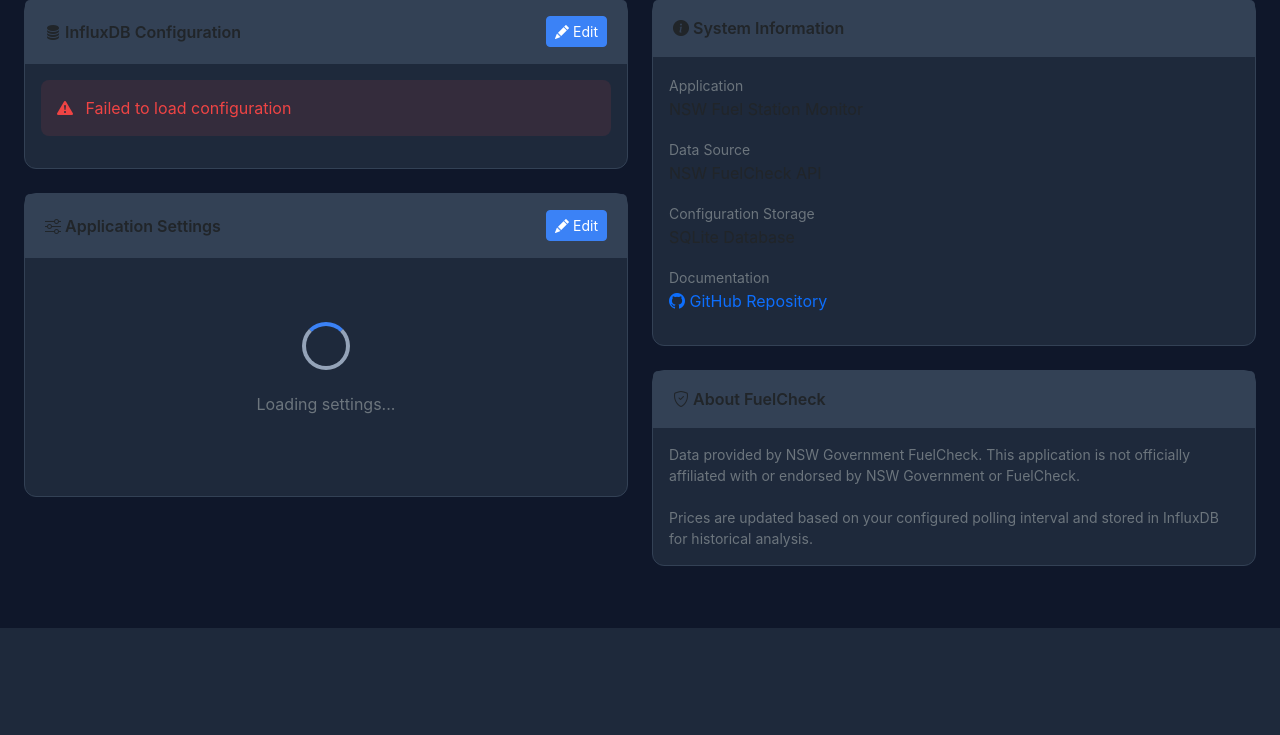
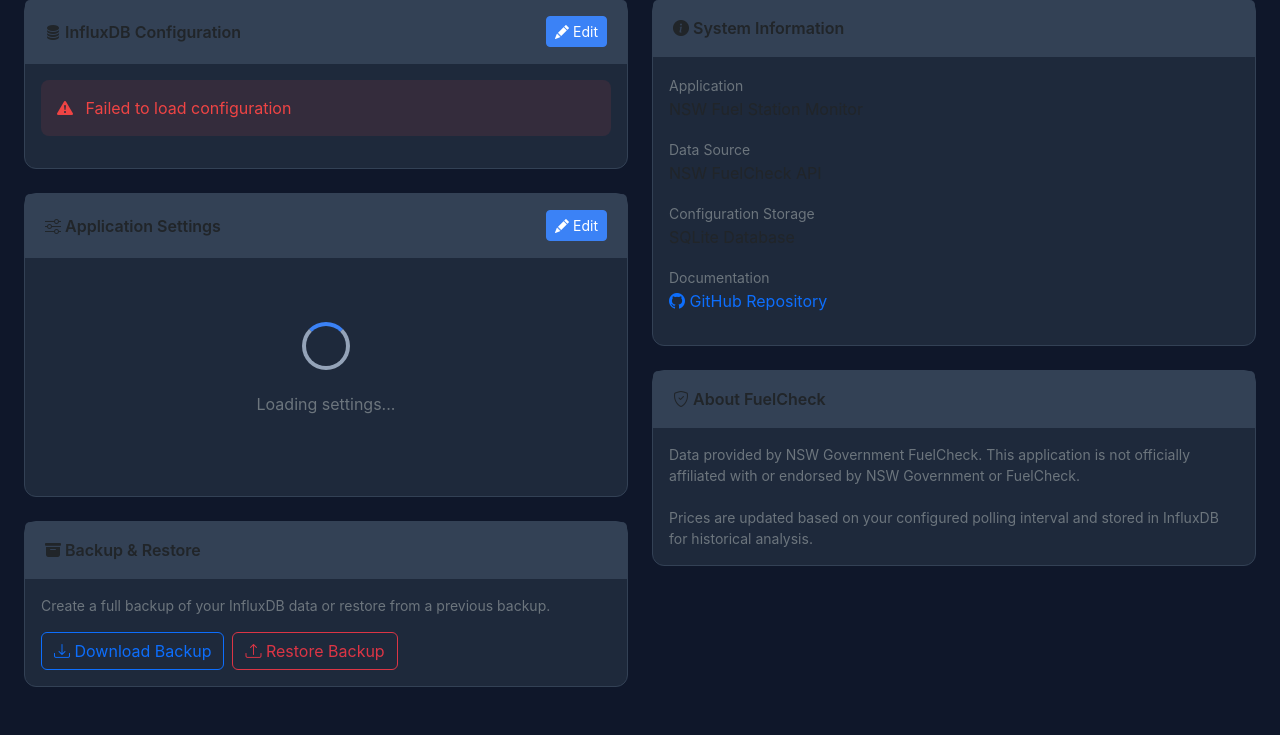
Before and after one commit to m1ckyb/FuelApp, a Flask app: page /settings in a window 1280 px wide. Shown: the part 172-907 px from the top of the page. Before the commit the page ends 800 px from the top, so only its background shows below. Run offline with Flask 3, Linux system fonts and the light colour scheme; some libraries are stand-ins or nearby versions.

Commit message:
feat: add backup/restore, remove default stations, fix price trends

```diff
--- a/docker-compose.yml
+++ b/docker-compose.yml
@@ -37,7 +37,7 @@
       # Mount config file - copy config.yaml.docker to config.yaml before starting
       # or edit docker-compose.yml to mount config.yaml.docker directly
       - ./config.yaml.docker:/app/config.yaml:ro
-      - fuelapp-data:/app/config
+      - ./data:/app/config
     depends_on:
       influxdb:
         condition: service_healthy
@@ -61,4 +61,3 @@
   influxdb-data:
   influxdb-config:
   grafana-data:
-  fuelapp-data:
--- a/templates/base.html
+++ b/templates/base.html
@@ -13,6 +13,8 @@
 
     <!-- Chart.js -->
     <script src="https://cdn.jsdelivr.net/npm/chart.js@4.4.0/dist/chart.umd.js"></script>
+    <script src="https://cdn.jsdelivr.net/npm/date-fns@2.30.0/dist/date-fns.min.js"></script>
+    <script src="https://cdn.jsdelivr.net/npm/chartjs-adapter-date-fns@3.0.0/dist/chartjs-adapter-date-fns.bundle.min.js"></script>
 
     <!-- Custom CSS -->
     <style>
--- a/templates/settings.html
+++ b/templates/settings.html
@@ -47,6 +47,28 @@
                             <div class="loading-spinner" style="width: 3rem; height: 3rem; border-width: 4px;"></div>
                             <p class="text-secondary mt-3">Loading settings...</p>
                         </div>
+                    </div>
+                </div>
+            </div>
+
+            <!-- Backup & Restore -->
+            <div class="card mt-4">
+                <div class="card-header">
+                    <i class="bi bi-archive-fill"></i>
+                    Backup & Restore
+                </div>
+                <div class="card-body">
+                    <p class="small text-secondary">
+                        Create a full backup of your InfluxDB data or restore from a previous backup.
+                    </p>
+                    <div class="d-flex gap-2">
+                        <button class="btn btn-outline-primary" onclick="createBackup()" id="backupBtn">
+                            <i class="bi bi-download"></i> Download Backup
+                        </button>
+                        <button class="btn btn-outline-danger" onclick="document.getElementById('restoreFile').click()" id="restoreBtn">
+                            <i class="bi bi-upload"></i> Restore Backup
+                        </button>
+                        <input type="file" id="restoreFile" accept=".zip" style="display: none" onchange="restoreBackup(this)">
                     </div>
                 </div>
             </div>
@@ -338,5 +360,82 @@
         };
         return text.replace(/[&<>"']/g, m => map[m]);
     }
+
+    async function createBackup() {
+        const btn = document.getElementById('backupBtn');
+        const originalText = btn.innerHTML;
+
+        try {
+            btn.innerHTML = '<span class="spinner-border spinner-border-sm" role="status" aria-hidden="true"></span> Creating...';
+            btn.disabled = true;
+
+            const response = await fetch('/api/backup', { method: 'POST' });
+
+            if (!response.ok) {
+                const data = await response.json();
+                throw new Error(data.error || 'Backup failed');
+            }
+
+            // Trigger download
+            const blob = await response.blob();
+            const url = window.URL.createObjectURL(blob);
+            const a = document.createElement('a');
+            a.href = url;
+            a.download = response.headers.get('Content-Disposition').split('filename=')[1].replace(/"/g, '');
+            document.body.appendChild(a);
+            a.click();
+            window.URL.revokeObjectURL(url);
+            document.body.removeChild(a);
+
+            showToast('Backup created successfully', 'success');
+        } catch (error) {
+            console.error('Backup error:', error);
+            showToast(error.message, 'error');
+        } finally {
+            btn.innerHTML = originalText;
+            btn.disabled = false;
+        }
+    }
+
+    async function restoreBackup(input) {
+        if (!input.files || !input.files[0]) return;
+
+        const file = input.files[0];
+        const btn = document.getElementById('restoreBtn');
+        const originalText = btn.innerHTML;
+
+        if (!confirm('WARNING: Restoring a backup might overwrite existing data. Are you sure?')) {
+            input.value = '';
+            return;
+        }
+
+        try {
+            btn.innerHTML = '<span class="spinner-border spinner-border-sm" role="status" aria-hidden="true"></span> Restoring...';
+            btn.disabled = true;
+
+            const formData = new FormData();
+            formData.append('file', file);
+
+            const response = await fetch('/api/restore', {
+                method: 'POST',
+                body: formData
+            });
+
+            const data = await response.json();
+
+            if (!response.ok) {
+                throw new Error(data.error || 'Restore failed');
+            }
+
+            showToast('Backup restored successfully', 'success');
+        } catch (error) {
+            console.error('Restore error:', error);
+            showToast(error.message, 'error');
+        } finally {
+            btn.innerHTML = originalText;
+            btn.disabled = false;
+            input.value = '';
+        }
+    }
 </script>
 {% endblock %}
--- a/web_app.py
+++ b/web_app.py
@@ -6,12 +6,15 @@
 import logging
 import os
 import secrets
+import shutil
+import subprocess
 import yaml
+import zipfile
 from datetime import datetime, timedelta
 from pathlib import Path
 from typing import Optional
 
-from flask import Flask, render_template, request, jsonify, redirect, url_for
+from flask import Flask, render_template, request, jsonify, redirect, url_for, send_file
 from influxdb_client import InfluxDBClient
 from influxdb_client.client.flux_table import FluxTable
 
@@ -49,6 +52,10 @@
             except Exception:
                 _LOGGER.warning("Could not persist Flask secret key to file")
     app.config['SECRET_KEY'] = secret_key
+
+    # Ensure backup directory exists
+    backup_dir = Path(config.data_dir) / 'backups'
+    backup_dir.mkdir(parents=True, exist_ok=True)
 
 
 @app.route('/')
@@ -209,15 +216,12 @@
         return jsonify({'error': 'Configuration not loaded'}), 500
 
     # Get query parameters
-    station_id = request.args.get('station_id', type=int)
+    station_id = request.args.get('station_id')
     fuel_type = request.args.get('fuel_type')
     days = request.args.get('days', default=7, type=int)
 
-    if not station_id or not fuel_type:
-        return jsonify({'error': 'station_id and fuel_type are required'}), 400
-
-    # Validate fuel_type is in allowed list to prevent injection
-    if fuel_type not in ALLOWED_FUEL_TYPES:
+    # Validate fuel_type if provided
+    if fuel_type and fuel_type not in ALLOWED_FUEL_TYPES:
         return jsonify({'error': 'Invalid fuel type'}), 400
 
     # Validate days is reasonable
@@ -233,18 +237,19 @@
         )
         query_api = client.query_api()
 
-        # Build Flux query with proper escaping
-        # Note: InfluxDB Flux doesn't support parameterized queries,
-        # but we validate inputs above to prevent injection
-        query = f'''
-        from(bucket: "{config.influxdb_bucket}")
-          |> range(start: -{days}d)
-          |> filter(fn: (r) => r._measurement == "fuel_price")
-          |> filter(fn: (r) => r.station_id == "{station_id}")
-          |> filter(fn: (r) => r.fuel_type == "{fuel_type}")
-          |> filter(fn: (r) => r._field == "price")
-          |> sort(columns: ["_time"])
-        '''
+        # Build Flux query
+        # Start with base query
+        query = f'from(bucket: "{config.influxdb_bucket}") |> range(start: -{days}d)'
+        query += ' |> filter(fn: (r) => r._measurement == "fuel_price")'
+
+        if station_id:
+            query += f' |> filter(fn: (r) => r.station_id == "{station_id}")'
+
+        if fuel_type:
+            query += f' |> filter(fn: (r) => r.fuel_type == "{fuel_type}")'
+
+        query += ' |> filter(fn: (r) => r._field == "price")'
+        query += ' |> sort(columns: ["_time"])'
 
         tables = query_api.query(query)
 
@@ -254,7 +259,9 @@
             for record in table.records:
                 history.append({
                     'time': record.get_time().isoformat(),
-                    'price': record.get_value()
+                    'price': record.get_value(),
+                    'station_id': record.values.get('station_id'),
+                    'fuel_type': record.values.get('fuel_type')
                 })
 
         client.close()
@@ -343,6 +350,123 @@
         return jsonify({'error': 'Failed to save configuration'}), 500
 
 
+@app.route('/api/backup', methods=['POST'])
+def create_backup():
+    """Create a backup of InfluxDB data."""
+    if not config:
+        return jsonify({'error': 'Configuration not loaded'}), 500
+
+    try:
+        timestamp = datetime.now().strftime("%Y%m%d_%H%M%S")
+        backup_dir = Path(config.data_dir) / 'backups' / timestamp
+        backup_dir.mkdir(parents=True, exist_ok=True)
+
+        # Run influx backup command
+        # Note: Requires influx CLI to be installed in the container
+        cmd = [
+            "influx", "backup",
+            str(backup_dir),
+            "--host", config.influxdb_url,
+            "--token", config.influxdb_token,
+            "--org", config.influxdb_org,
+            "--bucket", config.influxdb_bucket
+        ]
+
+        result = subprocess.run(cmd, capture_output=True, text=True)
+
+        if result.returncode != 0:
+            _LOGGER.error("Backup failed: %s", result.stderr)
+            return jsonify({'error': f'Backup failed: {result.stderr}'}), 500
+
+        # Create zip file
+        zip_path = Path(config.data_dir) / 'backups' / f"backup_{timestamp}.zip"
+        with zipfile.ZipFile(zip_path, 'w', zipfile.ZIP_DEFLATED) as zipf:
+            for root, dirs, files in os.walk(backup_dir):
+                for file in files:
+                    file_path = os.path.join(root, file)
+                    arcname = os.path.relpath(file_path, backup_dir)
+                    zipf.write(file_path, arcname)
+
+        # Clean up directory
+        shutil.rmtree(backup_dir)
+
+        return send_file(
+            zip_path,
+            as_attachment=True,
+            download_name=f"fuelapp_backup_{timestamp}.zip",
+            mimetype='application/zip'
+        )
+
+    except Exception as exc:
+        _LOGGER.error("Backup exception: %s", exc)
+        return jsonify({'error': str(exc)}), 500
+
+
+@app.route('/api/restore', methods=['POST'])
+def restore_backup():
+    """Restore InfluxDB data from a backup zip file."""
+    if not config:
+        return jsonify({'error': 'Configuration not loaded'}), 500
+
+    if 'file' not in request.files:
+        return jsonify({'error': 'No file part'}), 400
+
+    file = request.files['file']
+    if file.filename == '':
+        return jsonify({'error': 'No selected file'}), 400
+
+    if not file.filename.endswith('.zip'):
+        return jsonify({'error': 'File must be a .zip archive'}), 400
+
+    temp_dir = Path(config.data_dir) / 'restore_temp'
+    if temp_dir.exists():
+        shutil.rmtree(temp_dir)
+    temp_dir.mkdir(parents=True)
+
+    try:
+        # Save and extract zip
+        zip_path = temp_dir / 'restore.zip'
+        file.save(zip_path)
+
+        with zipfile.ZipFile(zip_path, 'r') as zipf:
+            zipf.extractall(temp_dir)
+
+        # Run influx restore command
+        # Note: Restore usually requires writing to a new bucket if the old one exists
+        # or using --full to replace everything (dangerous).
+        # Here we'll try to restore to the configured bucket.
+        # If it fails due to existing data, we might need a different approach.
+        # But 'influx restore' creates new buckets if they don't exist.
+        # If the bucket exists, it might conflict.
+
+        # Basic restore command
+        cmd = [
+            "influx", "restore",
+            str(temp_dir),
+            "--host", config.influxdb_url,
+            "--token", config.influxdb_token,
+            "--full" # Trying full restore for now, implies admin token usage
+        ]
+
+        result = subprocess.run(cmd, capture_output=True, text=True)
+
+        if result.returncode != 0:
+            # If full restore fails, try specific bucket restore?
+            # But backup format is specific.
+            _LOGGER.error("Restore failed: %s", result.stderr)
+            return jsonify({'error': f'Restore failed: {result.stderr}'}), 500
+
+        return jsonify({'message': 'Restore completed successfully'}), 200
+
+    except Exception as exc:
+        _LOGGER.error("Restore exception: %s", exc)
+        return jsonify({'error': str(exc)}), 500
+    finally:
+        # Cleanup
+        if temp_dir.exists():
+            shutil.rmtree(temp_dir)
+
+
 def save_config():
     """Save current configuration to database (deprecated - kept for compatibility)."""
     if not config:
```
Also changed, not shown: config_loader.py (+8 -1 lines), templates/dashboard.html (+82 -44 lines), unreleased.md (+7 -0 lines), 4 other files.
